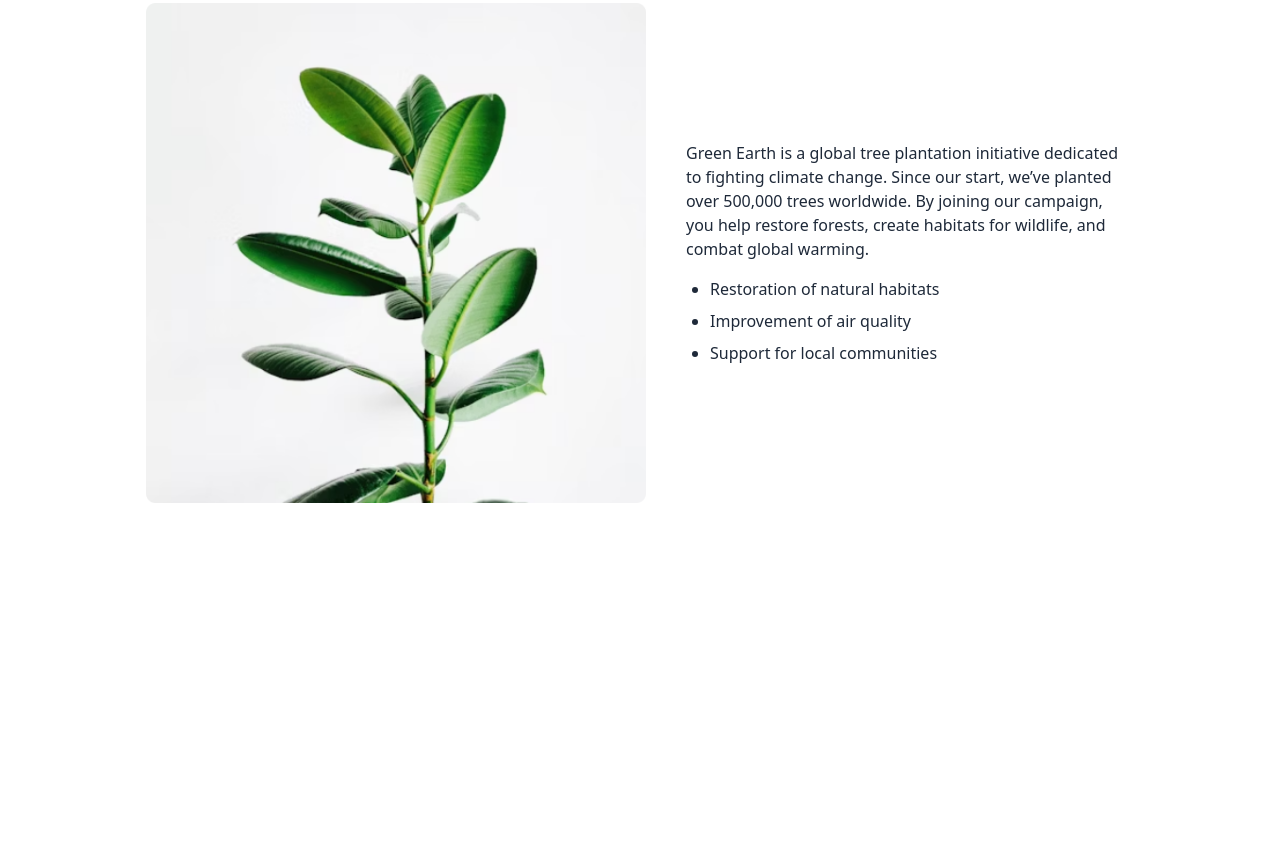
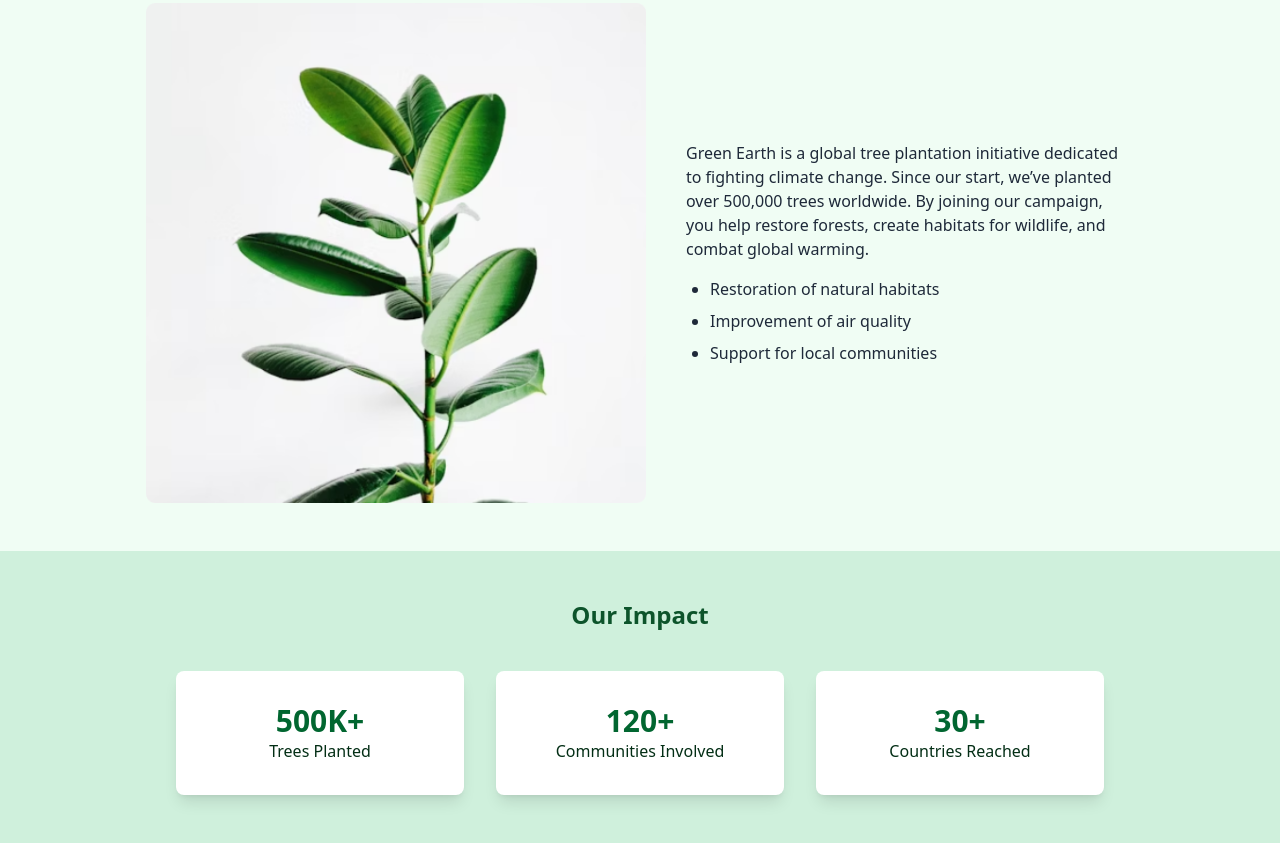
Before and after one commit to MollikaFaria06/Green-Earths, a plain HTML site: page index.html in a window 1280 px wide. Shown: the part 621-1464 px from the top of the page. Before the commit the page ends 1172 px from the top, so only its background shows below. Drawn offline with nearby package versions, Linux system fonts and the light colour scheme.

Commit message:
added Our impact section

```diff
--- a/index.html
+++ b/index.html
@@ -9,7 +9,7 @@
     <!-- Tailwind CDN -->
     <script src="https://cdn.jsdelivr.net/npm/@tailwindcss/browser@4"></script>
 </head>
-<body>
+<body class="bg-[#f0fdf4]">
     <!-- Nav section -->
     <nav class="flex flex-row justify-between items-center w-full h-[80px] px-24 py-130px bg-[#15803d] text-white ">
         <h1 class="text-2xl">Green Earth</h1>
@@ -58,7 +58,7 @@
 
     </section>
     <!-- About Campaign Section -->
-<section class="w-full max-w-6xl mx-auto px-6 py-12 flex flex-col items-center">
+<section class="w-full max-w-6xl mx-auto px-12 py-12 flex flex-col items-center">
   <h1 class="text-3xl font-semibold text-center mb-8">About the Campaign</h1>
 
   <!-- Content -->
@@ -84,6 +84,35 @@
     </div>
   </div>
 </section>
+<!-- Our Impact Section -->
+<section class="w-full bg-[#cff0dc] flex flex-col justify-center items-center py-12">
+  <!-- Title -->
+  <h1 class="text-2xl font-semibold text-green-900 text-center mb-10">
+    Our Impact
+  </h1>
+
+  <!-- Cards Container -->
+  <div class="flex flex-col md:flex-row gap-8 justify-between items-center">
+    <!-- Card 1 -->
+    <div class="flex flex-col justify-center items-center p-8 rounded-lg bg-white shadow-lg w-72">
+      <h1 class="font-semibold text-3xl text-green-800">500K+</h1>
+      <h6 class="text-green-950">Trees Planted</h6>
+    </div>
+
+    <!-- Card 2 -->
+    <div class="flex flex-col justify-center items-center p-8 rounded-lg bg-white shadow-lg w-72">
+      <h1 class="font-semibold text-3xl text-green-800">120+</h1>
+      <h6 class="text-green-950">Communities Involved</h6>
+    </div>
+
+    <!-- Card 3 -->
+    <div class="flex flex-col justify-center items-center p-8 rounded-lg bg-white shadow-lg w-72">
+      <h1 class="font-semibold text-3xl text-green-800">30+</h1>
+      <h6 class="text-green-950">Countries Reached</h6>
+    </div>
+  </div>
+</section>
+
 
 </body>
 </html>
```
